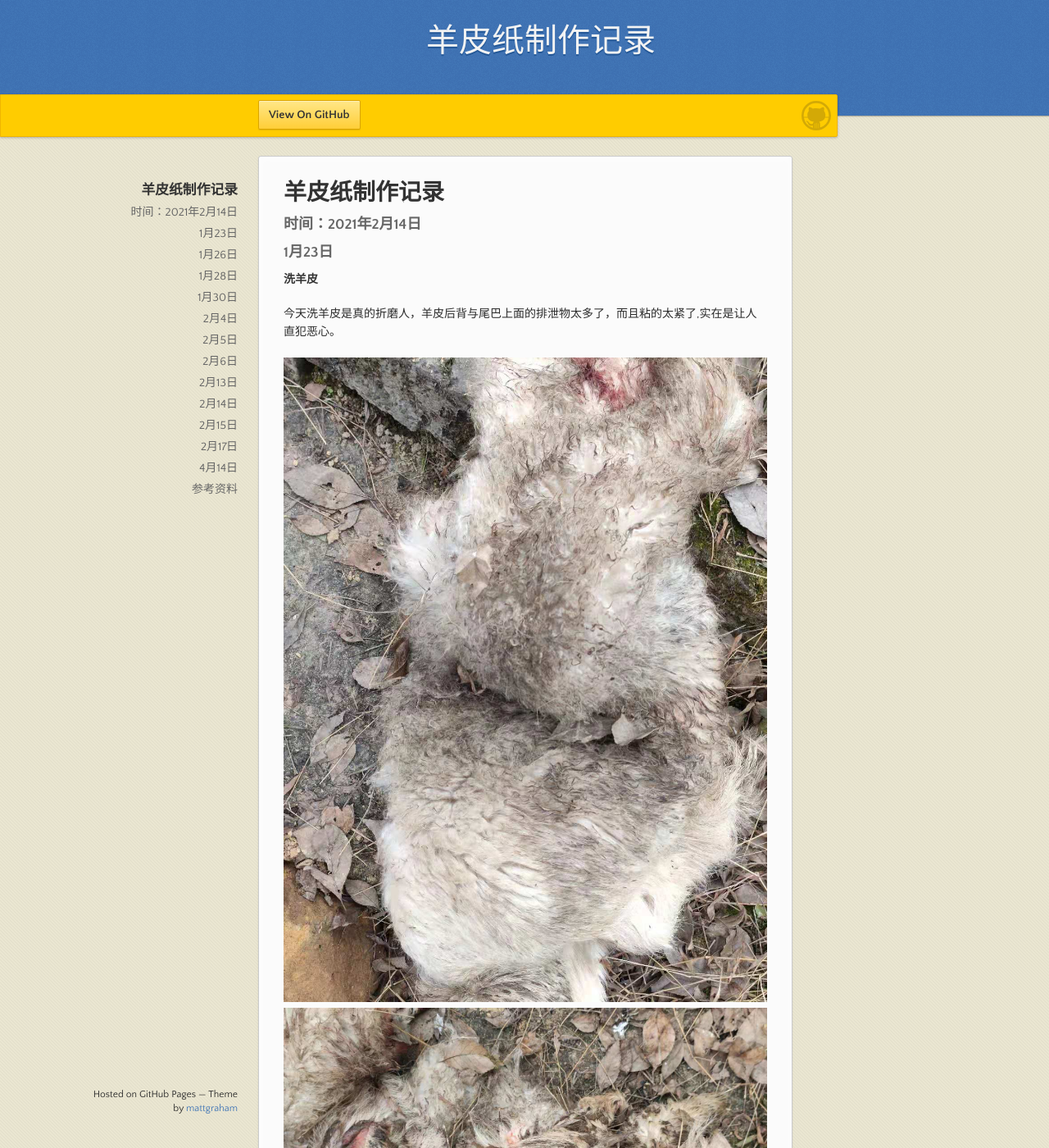
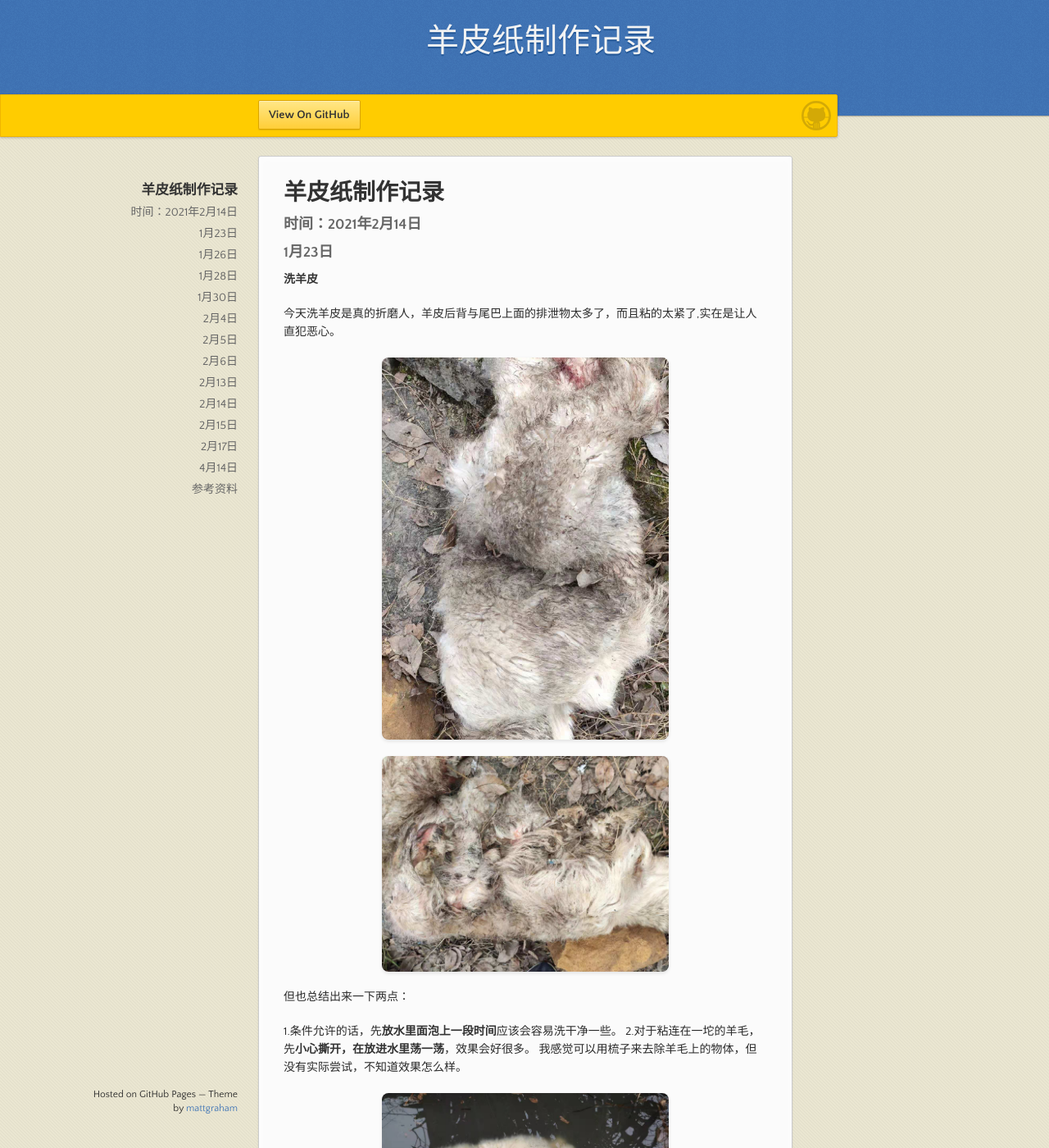
Before and after one commit to du-xiang/du-xiang.github.io, a Jekyll site: the page built from _posts/2021-02-14-record_of_parchment_making.md, in a window 1280 px wide and 1400 px high. Shown: the whole window at 82% size. Built offline with Jekyll 4.4.1, drawn with Linux system fonts in a browser that asks for light colours; our own code applies the rules of GitHub Pages for plain Markdown files; the repository's description, which GitHub fills in, is left out.

Commit message:
更新：修改图片css

```diff
--- a/_sass/jekyll-theme-leap-day.scss
+++ b/_sass/jekyll-theme-leap-day.scss
@@ -365,6 +365,17 @@ footer {
   line-height: 16px;
 }
 
+img {
+  max-width: 800px;
+  width: 350px;
+  height: auto;
+
+  display: block;
+  margin: 20px auto;
+  border-radius: 8px;
+  box-shadow: 0 2px 4px rgba(0,0,0,0.1);
+}
+
 @media print, screen and (max-width: 1060px) {
 
   div.wrapper {
```
